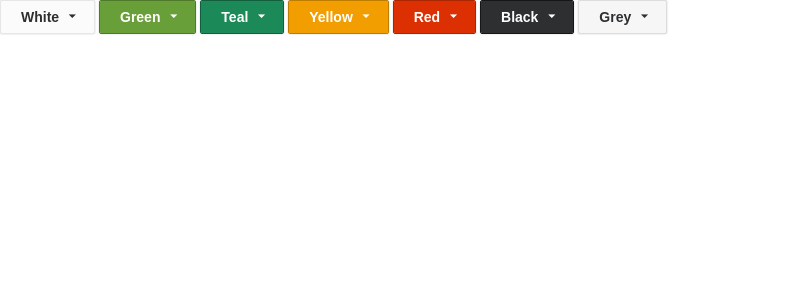
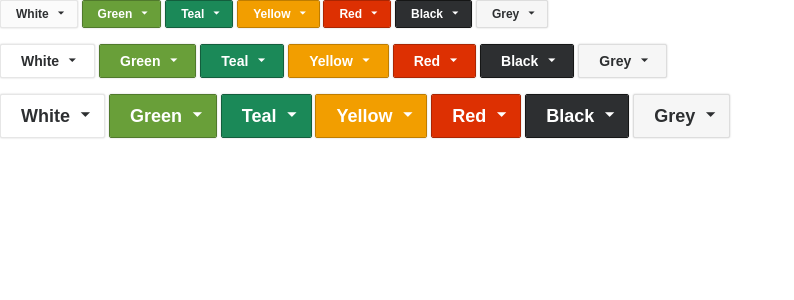
Before and after one commit to throrin19/terracykit, a Jekyll site: the page components/buttons/dropdown.html, which Jekyll copies as it is, in a window 1280 px wide. Shown: the top 300 px of the page, without its empty margins (0-794 px from the left). Built offline with Jekyll 4.4.1, drawn with Linux system fonts in a browser that asks for light colours; some web fonts are replaced.

Commit message:
@ correction sur le button dropdown - suppression du split-dropdown

```diff
--- a/components/buttons/dropdown.html
+++ b/components/buttons/dropdown.html
@@ -8,6 +8,15 @@
     <link rel="stylesheet" href="/dist/css/terracy.css">
 </head>
 <body>
+<button class="btn btn-small btn-white btn-dropdown">White</button>
+<button class="btn btn-small btn-green btn-dropdown">Green</button>
+<button class="btn btn-small btn-teal btn-dropdown">Teal</button>
+<button class="btn btn-small btn-yellow btn-dropdown">Yellow</button>
+<button class="btn btn-small btn-red btn-dropdown">Red</button>
+<button class="btn btn-small btn-black btn-dropdown">Black</button>
+<button class="btn btn-small btn-grey btn-dropdown">Grey</button>
+<br>
+<br>
 <button class="btn btn-white btn-dropdown">White</button>
 <button class="btn btn-green btn-dropdown">Green</button>
 <button class="btn btn-teal btn-dropdown">Teal</button>
@@ -15,5 +24,14 @@
 <button class="btn btn-red btn-dropdown">Red</button>
 <button class="btn btn-black btn-dropdown">Black</button>
 <button class="btn btn-grey btn-dropdown">Grey</button>
+<br>
+<br>
+<button class="btn btn-large btn-white btn-dropdown">White</button>
+<button class="btn btn-large btn-green btn-dropdown">Green</button>
+<button class="btn btn-large btn-teal btn-dropdown">Teal</button>
+<button class="btn btn-large btn-yellow btn-dropdown">Yellow</button>
+<button class="btn btn-large btn-red btn-dropdown">Red</button>
+<button class="btn btn-large btn-black btn-dropdown">Black</button>
+<button class="btn btn-large btn-grey btn-dropdown">Grey</button>
 </body>
 </html>
--- a/dist/css/terracy.css
+++ b/dist/css/terracy.css
@@ -1577,22 +1577,6 @@
   content: "\e5c5";
   padding-left: 6px;
 }
-.btn.btn-dropdown-split {
-  position: relative;
-  padding-right: 45px;
-}
-.btn.btn-dropdown-split::after {
-  font-family: 'terracy';
-  content: "\e5c5";
-  position: absolute;
-  right: 0;
-  top: 0;
-  bottom: 0;
-  width: 25px;
-  border-left: 1px solid #cfcfcf;
-  line-height: 34px;
-  text-align: center;
-}
 .btn.btn-white {
   background-color: #ffffff;
   border-color: #e6e6e6;
@@ -1674,15 +1658,15 @@
   font-size: 12px;
   padding: 6px 15px;
 }
-.btn.btn-small.dropdown {
-  padding-right: 12px;
+.btn.btn-small.btn-dropdown {
+  padding-right: 10px;
 }
 .btn.btn-large {
   font-size: 18px;
   padding: 10px 20px;
 }
-.btn.btn-large.dropdown {
-  padding-right: 15px;
+.btn.btn-large.btn-dropdown {
+  padding-right: 10px;
 }
 .btn.btn-block {
   display: block;
```
Also changed, not shown: components.html (+7 -14 lines), components/buttons/dropdown-split.html (+16 -0 lines).
